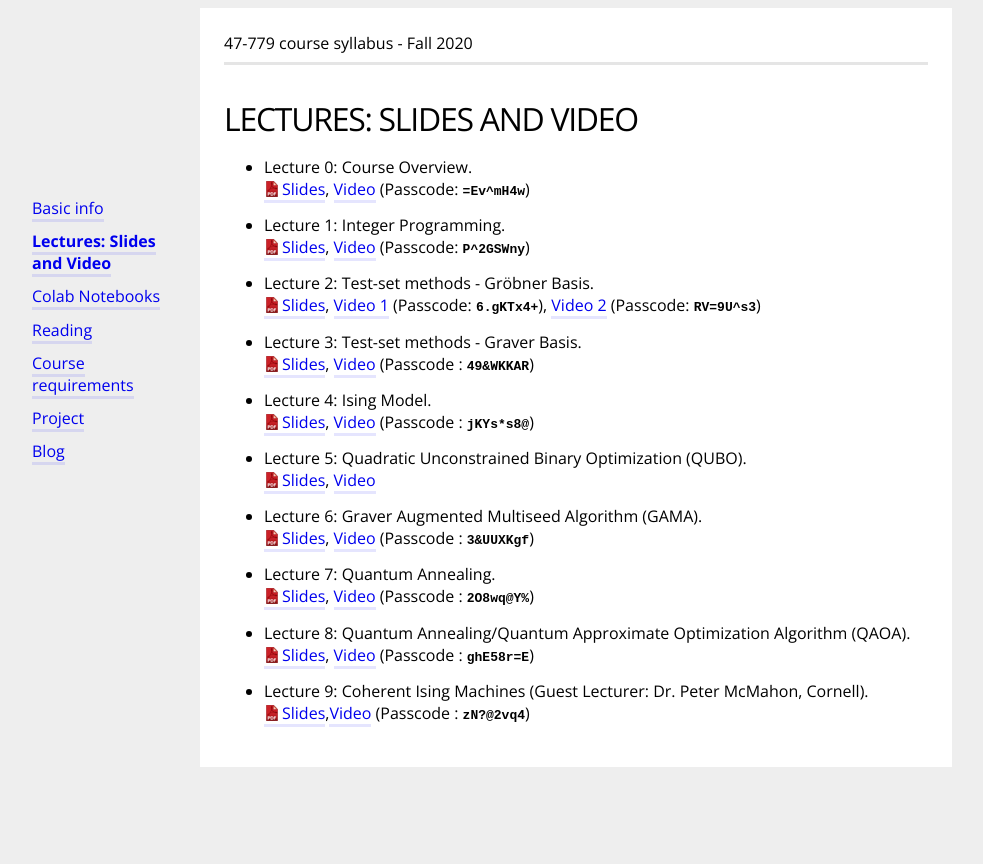
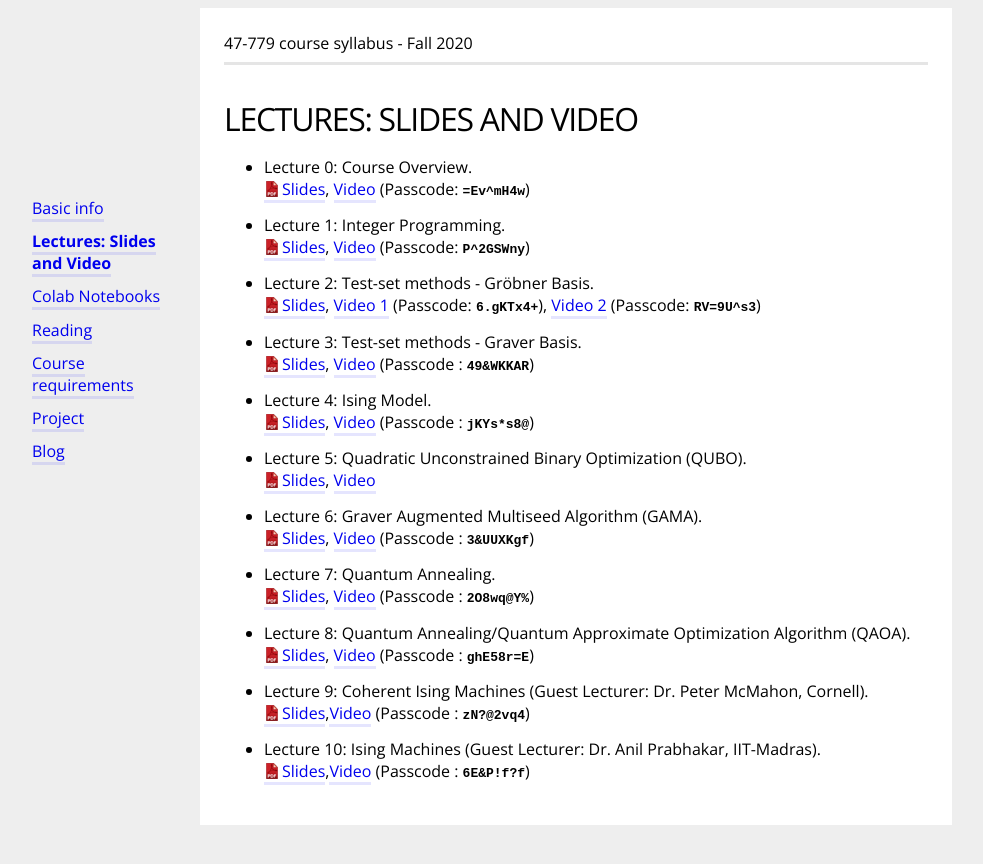
Before and after one commit to bernalde/QuIP, a Jekyll site: the page built from lecture.md, in a window 1280 px wide. Shown: the top 864 px of the page, without its empty margins (64-1047 px from the left). Built offline with Jekyll 4.4.1, drawn with Linux system fonts in a browser that asks for light colours.

Commit message:
Lecture 10 updates

```diff
--- a/lecture.md
+++ b/lecture.md
@@ -57,3 +57,7 @@ Here you can access all the lecture slides and videos.
 - Lecture 9: Coherent Ising Machines (Guest Lecturer: Dr. Peter McMahon, Cornell).<br>
 <a href="slides/47-779 Lecture 9- Coherent Ising Machine (McMahon).pdf" download>Slides</a>,[Video](https://cmu.zoom.us/rec/share/0jN3Mp_ZdtvjPsGpeBABjHo59ulAcXOsXQ5VNcakdBBWiriYfJsAc2CkbT8Iryil.vbtAnDCLxE5xypcw)
 (Passcode : <kbd><strong>zN?@2vq4</strong></kbd>)
+
+- Lecture 10: Ising Machines (Guest Lecturer: Dr. Anil Prabhakar, IIT-Madras).<br>
+<a href="slides/47-779 Lecture 10- 47-779 Lecture 10- Ising Machines (Prabhakar).pdf" download>Slides</a>,[Video](https://cmu.zoom.us/rec/share/nFbL4iJpXCn-wxu63p-rwnAUIZ-AK8CVrqgrAme5v8t1Ydeq6Sk3zv1W5a8NVsdr.gHExwvh-oz1PZJJD)
+(Passcode : <kbd><strong>6E&P!f?f</strong></kbd>)
```
Also changed, not shown: 1 other file.
